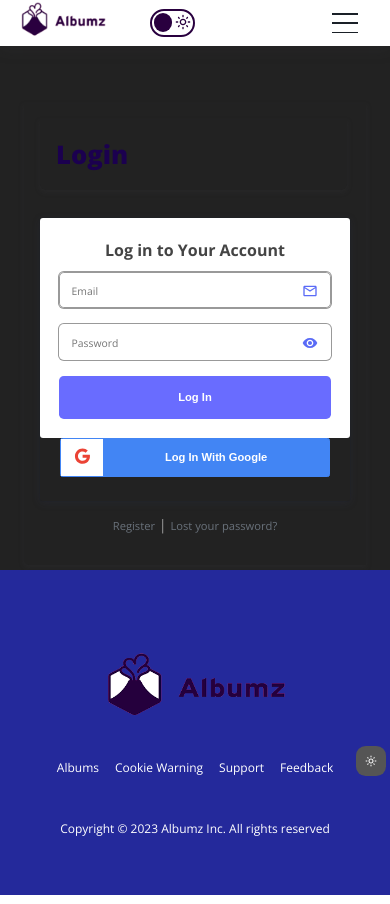
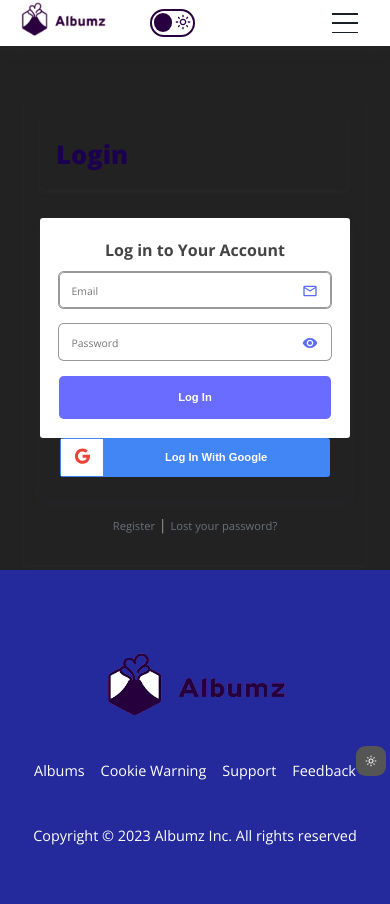
Before and after one commit to esteemayo/next-albumz-client, a Next.js app: page /auth/login in a window 390 px wide. Built offline with nearby package versions, Linux system fonts and the light colour scheme; no server answers.

Commit message:
fix: add media query

```diff
--- a/styles/Footer.module.scss
+++ b/styles/Footer.module.scss
@@ -1,13 +1,13 @@
 .footer {
-  padding: 18rem 0;
+  padding: 15rem 0;
   background-color: #24299b;
   color: #fff;
-  font-size: 1.8rem;
+  font-size: 1.5rem;
 
 
-  @media only screen and (max-width: 64em) {
-    padding: 15rem 0;
-    font-size: 1.5rem;
+  @media only screen and (max-width: 48em) {
+    padding: 18rem 0;
+    font-size: 1.8rem;
    }
 
   @media only screen and (max-width: 37.5em) {
```
